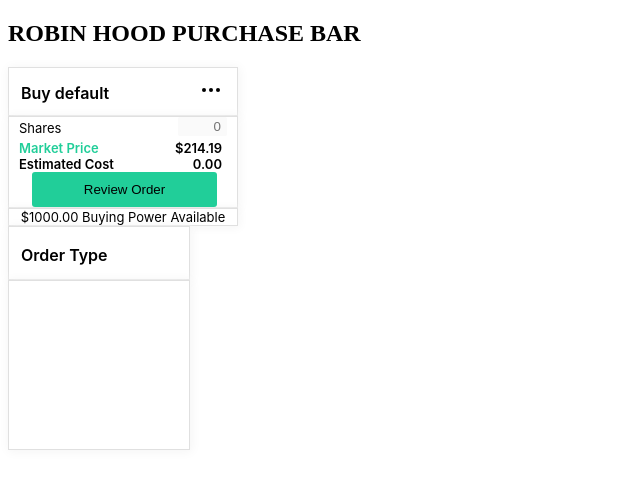
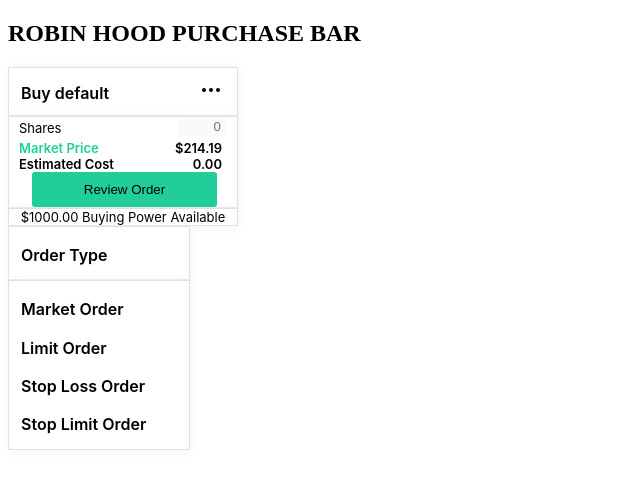
Before and after one commit to The-Merry-Men/service-purchase, a React app: page / in a window 1280 px wide. Shown: the top 488 px of the page, without its empty margins (0-640 px from the left). Built offline with nearby package versions, Linux system fonts and the light colour scheme; no server answers.

Commit message:
menu buttons change color on click. still need to implement the correct colors

```diff
--- a/client/src/components/menu-bottom-bar.jsx
+++ b/client/src/components/menu-bottom-bar.jsx
@@ -3,17 +3,45 @@
 
 const MenuBottomBarWrapper = styled.div `
     display: flex;
-    flex-direction: row;
-    justify-content: space-between;
+    flex-direction: column;
     background: ${props => props.open ? "white" : "#1b1b1d"}
     border: 1px solid ${props => props.open ? "rgb(224, 224, 224)" : "black"};
     box-shadow: 1px 1px 10px 1px ${props => props.open ? "whitesmoke" : "black"};
     height: 168px;
     width: 180px;
-    align-items: center;
     font-family: "DIN Pro", -apple-system, BlinkMacSystemFont, sans-serif;
     font-weight: 600;
+    justify-content: space-evenly;
 `
+
+const Text13Div = styled.div `
+    font-size: 16px;
+    font-weight: 600;
+    font-family: "DIN Pro", -apple-system, BlinkMacSystemFont, sans-serif;
+    align: left;
+    margin-left: 12px;
+    margin-top: 4px;
+    color : ${props => props.clicked ? 'green' : 'black'}
+`
+
+class MenuButton extends React.Component {
+  constructor(props) {
+    super(props)
+    this.state = {
+      clicked: false
+    }
+  }
+  clickHandler() {
+    this.setState({
+      clicked: !this.state.clicked
+    })
+  }
+  render() {
+    return (
+      <Text13Div onClick={this.clickHandler.bind(this)} clicked={this.state.clicked}>{this.props.text}</Text13Div>
+    )
+  }
+}
 
 class MenuBottomBar extends React.Component {
   constructor(props) {
@@ -22,6 +50,10 @@
   render() {
     return (
       <MenuBottomBarWrapper open={this.props.open}>
+      <MenuButton text='Market Order' />
+      <MenuButton text='Limit Order'/>
+      <MenuButton text='Stop Loss Order'/>
+      <MenuButton text='Stop Limit Order'/>
       </MenuBottomBarWrapper>
     )
   }
```
Also changed, not shown: 1 other file (tests, documents, lock files or other folders).
